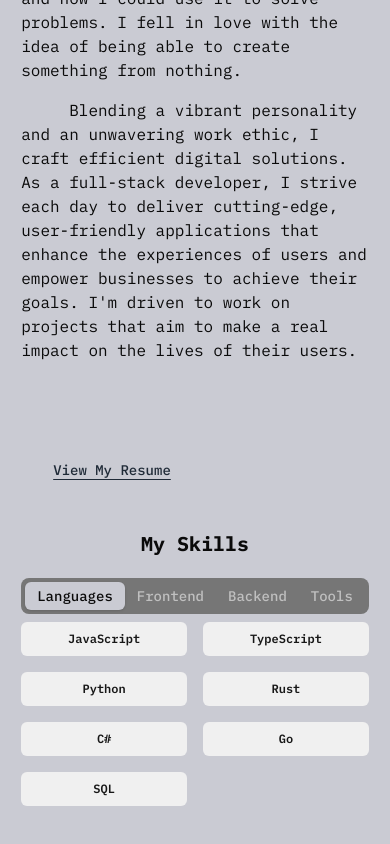
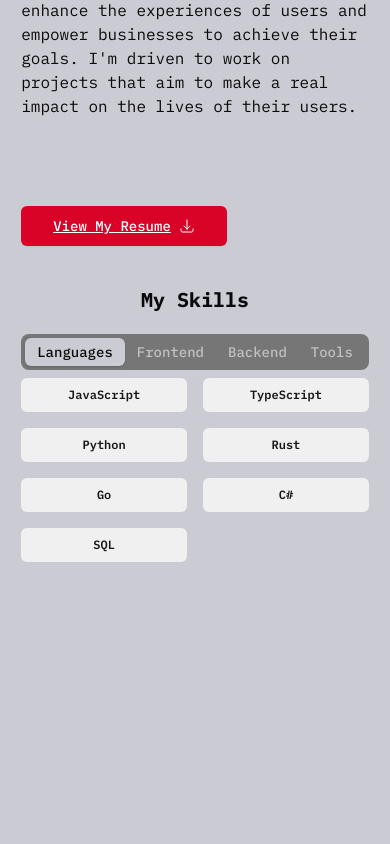
Before and after one commit to DandyChux/ceokoroji-portfolio, a Next.js app: page /about in a window 390 px wide. Shown: the part 1006-1850 px from the top of the page. After the commit the page ends 1640 px from the top, so only its background shows below. Built offline with nearby package versions, Linux system fonts and the light colour scheme; a web font is replaced by a local one.

Commit message:
Add resume download button and update contact page layout

```diff
--- a/prettier.config.cjs
+++ /dev/null
@@ -1,4 +0,0 @@
-/** @type {import("prettier").Config} */
-module.exports = {
-  plugins: [require.resolve("prettier-plugin-tailwindcss")],
-};
--- a/src/app/about/page.tsx
+++ b/src/app/about/page.tsx
@@ -1,90 +1,94 @@
-import type { Metadata, NextPage } from "next";
-import Image from "next/image";
-import Link from "next/link";
-import { Badge } from "~/components/ui/badge";
-import { Tabs, TabsContent, TabsList, TabsTrigger } from "~/components/ui/tabs";
-import { Button } from "~components/ui/button";
+import type { Metadata, NextPage } from 'next';
+import Image from 'next/image';
+import { ResumeButton } from '~/components/resume-button';
+import { Badge } from '~/components/ui/badge';
+import { Tabs, TabsContent, TabsList, TabsTrigger } from '~/components/ui/tabs';
 
 export const metadata: Metadata = {
-  title: "About",
+	title: 'About',
 };
 
 const About: NextPage = () => {
 	const skills = [
 		{
-      label: "Languages",
-      value: "languages",
-      list: ["JavaScript", "TypeScript", "Python", "Rust", "C#", "Go", "SQL"],
+			label: 'Languages',
+			value: 'languages',
+			list: ['JavaScript', 'TypeScript', 'Python', 'Rust', 'Go', 'C#', 'SQL'],
 		},
 		{
-      label: "Frontend",
-      value: "frontend",
+			label: 'Frontend',
+			value: 'frontend',
 			list: [
-        "HTML",
-        "CSS/SCSS",
-        "Angular",
-        "Solid.js",
-        "React",
-        "Next.js",
-        "Yew",
-        "Svelte",
-        "Astro",
+				'HTML',
+				'CSS/SCSS',
+				'React',
+				'Next.js',
+				'Solid.js',
+				'Angular',
+				'Astro',
+				'Yew',
 			],
 		},
 		{
-      label: "Backend",
-      value: "backend",
+			label: 'Backend',
+			value: 'backend',
 			list: [
-        "Node.js",
-        "Express",
-        "Nest.js",
-        "ASP.NET Core",
-        "Django",
-        "Axum",
-        "MySQL",
-        "PostgreSQL",
-        "MongoDB",
+				'Node.js',
+				'Django',
+				'Flask',
+				'Sanic',
+				'Axum',
+				'Actix',
+				'Fiber',
+				'.NET',
+				'PostgreSQL',
+				'Redis',
+				'SQLite',
+				'MySQL',
+				'MongoDB',
 			],
 		},
 		{
-      label: "Tools",
-      value: "tools",
+			label: 'Tools',
+			value: 'tools',
 			list: [
-        "Docker",
-        "VS Code",
-        "Git",
-        "Postman",
-        "Figma",
-        "Wordpress",
-        "Notion",
-        "Curve",
+				'Docker',
+				'AWS',
+				'Azure',
+				'Linux',
+				'Git',
+				'Jira',
+				'Figma',
+				'Wireshark',
+				'Wordpress',
 			],
 		},
 	] as const;
 
 	return (
-    <div className="flex h-full flex-col">
-      <h1 className="mb-2 self-start text-2xl font-medium xl:text-3xl">
+		<div className='flex h-full flex-col'>
+			<h1 className='mb-2 self-start text-2xl font-medium xl:text-3xl'>
 				About Me
 			</h1>
-      <h3 className="mb-8 self-start text-xl font-normal capitalize xl:text-2xl">
+			<h3 className='mb-8 self-start text-xl font-normal capitalize xl:text-2xl'>
 				Your friendly neighborhood developer
 			</h3>
 
-      <div className="mb-4 flex flex-col xl:flex-row xl:flex-wrap items-center">
+			<div className='mb-4 flex flex-col items-center xl:flex-row xl:flex-wrap'>
+				<div className='relative aspect-square mb-4 lg:order-2 xl:flex-[1_1_30%] rounded-sm border border-border'>
 					<Image
-          src={"/ceokoroji_headshot.png"}
-          alt="My headshot"
+						src={'/ceokoroji_headshot.png'}
+						alt='My headshot'
 						priority
-          width={350}
-          height={250}
-          className="xl:flex-[1_1_30%] rounded-sm border lg:order-2"
-          placeholder="blur"
-          blurDataURL="/Logo.png"
+						fill
+						className='absolute object-cover w-full h-full'
+						// placeholder='blur'
+						// blurDataURL=''
 					/>
+				</div>
 
-        <article className="xl:h-auto xl:flex-[1_1_70%] py-4 indent-12 2xl:order-1 2xl:px-20">
-          <p className="font-base my-4 text-base lg:text-lg 2xl:text-xl">
+				<article className='py-4 indent-12 xl:h-auto xl:flex-[1_1_70%] 2xl:order-1 2xl:px-20'>
+					<p className='font-base my-4 text-base lg:text-lg 2xl:text-xl'>
 						I recently graduated from the University of South Florida with a
 						B.S. in Information Science. I am currently working as a Financial
 						Systems Developer at Jabil, where I support the financial systems
@@ -94,14 +98,14 @@ const About: NextPage = () => {
 						solve problems and make a positive impact on the lives of others.
 					</p>
 
-          <p className="font-base my-4 text-base lg:text-lg 2xl:text-xl">
+					<p className='font-base my-4 text-base lg:text-lg 2xl:text-xl'>
 						Inspiration for my career path came from my natural curiosity and
 						desire to learn. I was always interested in how technology worked
 						and how I could use it to solve problems. I fell in love with the
 						idea of being able to create something from nothing.
 					</p>
 
-          <p className="font-base my-4 text-base lg:text-lg 2xl:text-xl">
+					<p className='font-base my-4 text-base lg:text-lg 2xl:text-xl'>
 						Blending a vibrant personality and an unwavering work ethic, I craft
 						efficient digital solutions. As a full-stack developer, I strive
 						each day to deliver cutting-edge, user-friendly applications that
@@ -112,35 +116,31 @@ const About: NextPage = () => {
 				</article>
 			</div>
 
-      <div className="flex w-full pt-10">
-        <Button size="lg" variant="link" className="underline" asChild>
-          <Link href="/Chukwuma_Okoroji.pdf" rel="noopener" target="_blank">
-            View My Resume
-          </Link>
-        </Button>
+			<div className='flex w-full pt-10'>
+				<ResumeButton />
 			</div>
 
-      <div className="flex flex-col items-center pt-10">
-        <h2 className="mb-5 text-xl font-bold">My Skills</h2>
+			<div className='flex flex-col items-center pt-10'>
+				<h2 className='mb-5 text-xl font-bold'>My Skills</h2>
 				{/* <Tabs tabData={tabs} /> */}
 				<Tabs
 					defaultValue={skills[0]?.value}
-          className="w-full lg:px-12 2xl:px-32"
+					className='w-full lg:px-12 2xl:px-32'
 				>
-          <TabsList className="inline-flex w-full">
+					<TabsList className='inline-flex w-full'>
 						{skills.map((skill, index) => (
-              <TabsTrigger key={index} value={skill.value} className="flex-1">
+							<TabsTrigger key={index} value={skill.value} className='flex-1'>
 								{skill.label}
 							</TabsTrigger>
 						))}
 					</TabsList>
 					<TabsContent value={skills[0].value}>
-            <div className="mb-6 grid grid-cols-2 gap-4 md:grid-cols-3 lg:grid-cols-4 xl:grid-cols-5">
+						<div className='mb-6 grid grid-cols-2 gap-4 md:grid-cols-3 lg:grid-cols-4 xl:grid-cols-5'>
 							{skills[0]?.list.map((skill, index) => (
 								<Badge
 									key={index}
-                  variant={"secondary"}
-                  className="justify-center py-2"
+									variant={'secondary'}
+									className='justify-center py-2'
 								>
 									{skill}
 								</Badge>
@@ -148,12 +148,12 @@ const About: NextPage = () => {
 						</div>
 					</TabsContent>
 					<TabsContent value={skills[1].value}>
-            <div className="mb-6 grid grid-cols-2 gap-4 md:grid-cols-3 lg:grid-cols-4 xl:grid-cols-5">
+						<div className='mb-6 grid grid-cols-2 gap-4 md:grid-cols-3 lg:grid-cols-4 xl:grid-cols-5'>
 							{skills[1]?.list.map((skill, index) => (
 								<Badge
 									key={index}
-                  variant={"secondary"}
-                  className="justify-center py-2"
+									variant={'secondary'}
+									className='justify-center py-2'
 								>
 									{skill}
 								</Badge>
@@ -161,12 +161,12 @@ const About: NextPage = () => {
 						</div>
 					</TabsContent>
 					<TabsContent value={skills[2].value}>
-            <div className="mb-6 grid grid-cols-2 gap-4 md:grid-cols-3 lg:grid-cols-4 xl:grid-cols-5">
+						<div className='mb-6 grid grid-cols-2 gap-4 md:grid-cols-3 lg:grid-cols-4 xl:grid-cols-5'>
 							{skills[2]?.list.map((skill, index) => (
 								<Badge
 									key={index}
-                  variant={"secondary"}
-                  className="justify-center py-2"
+									variant={'secondary'}
+									className='justify-center py-2'
 								>
 									{skill}
 								</Badge>
@@ -174,12 +174,12 @@ const About: NextPage = () => {
 						</div>
 					</TabsContent>
 					<TabsContent value={skills[3].value}>
-            <div className="mb-6 grid grid-cols-2 gap-4 md:grid-cols-3 lg:grid-cols-4 xl:grid-cols-5">
+						<div className='mb-6 grid grid-cols-2 gap-4 md:grid-cols-3 lg:grid-cols-4 xl:grid-cols-5'>
 							{skills[3]?.list.map((skill, index) => (
 								<Badge
 									key={index}
-                  variant={"secondary"}
-                  className="justify-center py-2"
+									variant={'secondary'}
+									className='justify-center py-2'
 								>
 									{skill}
 								</Badge>
--- a/src/app/page.tsx
+++ b/src/app/page.tsx
@@ -1,82 +1,122 @@
-import { ArrowDownTrayIcon } from '@heroicons/react/24/outline'
-import Image from 'next/image'
-import Link from 'next/link'
-import ProjectCard from '~/components/Projects/project-card'
-import { Button } from '~components/ui/button'
-import HeroCode from '~public/home_hero-code.svg'
-import type { Project } from '~typings/project'
+import Image from 'next/image';
+import Link from 'next/link';
+import ProjectCard from '~/components/Projects/project-card';
+import { ResumeButton } from '~/components/resume-button';
+import { Button } from '~components/ui/button';
+import HeroCode from '~public/home_hero-code.svg';
+import type { Project } from '~typings/project';
 
 export default function Home() {
-
 	const featuredProjects: Project[] = [
 		{
 			name: 'BlackStack Software Solutions',
-            description: 'A website for my freelance software development LLC. It was built for potential clients to learn more about the services I offer. For current clients, it serves as a hub for project management and communication with features like a client portal and a blog.',
-            documentation: 'https://github.com/blackstack-software-solutions/blackstack-site',
+			description:
+				'A website for my freelance software development LLC. It was built for potential clients to learn more about the services I offer. For current clients, it serves as a hub for project management and communication with features like a client portal and a blog.',
+			documentation:
+				'https://github.com/blackstack-software-solutions/blackstack-site',
 			deployment: 'https://blackstacksolutions.com',
-            skills: ['Next.js', 'TRPC', 'TailwindCSS', 'TypeScript', 'AWS S3', 'PostgreSQL'],
-            image: '/blackstack.svg'
+			skills: [
+				'Next.js',
+				'TRPC',
+				'TailwindCSS',
+				'TypeScript',
+				'AWS S3',
+				'PostgreSQL',
+			],
+			image: '/blackstack.svg',
 		},
 		{
 			name: 'Silvi',
-            description: 'Silvi is an open-source web-app with the purpose of enabling tree stewards to easily track and report on their reforestation projects as well as sharing that progress with a broader community.',
+			description:
+				'Silvi is an open-source web-app with the purpose of enabling tree stewards to easily track and report on their reforestation projects as well as sharing that progress with a broader community.',
 			documentation: 'https://github.com/SilviProtocol/silvi-open',
 			deployment: 'https://www.silvi.earth/about-us',
 			skills: ['Next.js', 'TypeScript', 'TailwindCSS', 'Django', 'Python'],
-            image: '/silvi.svg'
+			image: '/silvi.svg',
 		},
 		{
 			name: 'Sporta Go',
-            description: 'Sporta Go is a platform built for athletes to connect with trainers and coaches. They are a client of BlackStack Software Solutions. MVP currently in development.',
-            documentation: "https://github.com/SportaGo/sporta-go-web",
+			description:
+				'Sporta Go is a platform built for athletes to connect with trainers and coaches. They are a client of BlackStack Software Solutions. MVP currently in development.',
+			documentation: 'https://github.com/SportaGo/sporta-go-web',
 			deployment: 'https://thesportago.com',
 			skills: ['Next.js', 'Typescript', 'TailwindCSS', 'PostgreSQL', 'AWS S3'],
-            image: '/sporta-go.svg'
+			image: '/sporta-go.svg',
 		},
-    ]
+	];
 
 	return (
 		<div className='flex flex-col h-full'>
 			{/* Hero Section */}
 			<section className='flex flex-col lg:flex-row w-full items-start py-12 2xl:py-32'>
 				<div className='space-y-6 flex-1'>
-                    <h1 className="text-4xl lg:text-6xl mb-2 leading-normal font-semibold text-start">
+					<h1 className='text-4xl lg:text-6xl mb-2 leading-normal font-semibold text-start'>
 						Hello!
 					</h1>
-                    <h2 className='text-xl lg:text-3xl mb-2 leading-normal font-medium'>Your Friendly Neighborhood Software Developer</h2>
+					<h2 className='text-xl lg:text-3xl mb-2 leading-normal font-medium'>
+						Your Friendly Neighborhood Software Developer
+					</h2>
 					<p className='lg:w-[60%] mb-4 text-lg lg:text-xl 2xl:text-2xl leading-normal font-normal'>
-                        Got an idea? Let&apos;s bring it to life together! I&apos;ve got the full-stack expertise to transform your concept into a highly functional digital solution.
+						Got an idea? Let&apos;s bring it to life together! I&apos;ve got the
+						full-stack expertise to transform your concept into a highly
+						functional digital solution.
 					</p>
 
 					<div className='flex flex-col gap-4 w-max pt-16 2xl:pt-52'>
-                        <Button size='lg' className='mt-auto bg-accent text-accent-foreground hover:bg-accent/80' asChild>
-                            <Link href="/Chukwuma_Okoroji.pdf" rel='noopener' target='_blank' download>
-                                Download CV
-                                <ArrowDownTrayIcon className='w-4 h-4 ml-2' />
-                            </Link>
-                        </Button>
+						<ResumeButton />
 
 						<span className='inline-flex space-x-4'>
 							{/* LinkedIn Logo */}
 							{/* <!--!Font Awesome Free 6.5.2 by @fontawesome - https://fontawesome.com License - https://fontawesome.com/license/free Copyright 2024 Fonticons, Inc.--> */}
-                            <Link href='https://linkedin.com/in/chukwuma-okoroji/' rel='noopener' target='_blank' className='cursor-pointer group'>
-                                <svg xmlns="http://www.w3.org/2000/svg" viewBox="0 0 448 512" className='w-6 h-6 2xl:w-10 2xl:h-10 fill-accent group-hover:fill-accent/80'>
-                                    <path d="M100.3 448H7.4V148.9h92.9zM53.8 108.1C24.1 108.1 0 83.5 0 53.8a53.8 53.8 0 0 1 107.6 0c0 29.7-24.1 54.3-53.8 54.3zM447.9 448h-92.7V302.4c0-34.7-.7-79.2-48.3-79.2-48.3 0-55.7 37.7-55.7 76.7V448h-92.8V148.9h89.1v40.8h1.3c12.4-23.5 42.7-48.3 87.9-48.3 94 0 111.3 61.9 111.3 142.3V448z"/>
+							<Link
+								href='https://linkedin.com/in/chukwuma-okoroji/'
+								rel='noopener'
+								target='_blank'
+								className='cursor-pointer group'
+							>
+								<svg
+									xmlns='http://www.w3.org/2000/svg'
+									viewBox='0 0 448 512'
+									className='w-6 h-6 2xl:w-10 2xl:h-10 fill-accent group-hover:fill-accent/80'
+								>
+									<path d='M100.3 448H7.4V148.9h92.9zM53.8 108.1C24.1 108.1 0 83.5 0 53.8a53.8 53.8 0 0 1 107.6 0c0 29.7-24.1 54.3-53.8 54.3zM447.9 448h-92.7V302.4c0-34.7-.7-79.2-48.3-79.2-48.3 0-55.7 37.7-55.7 76.7V448h-92.8V148.9h89.1v40.8h1.3c12.4-23.5 42.7-48.3 87.9-48.3 94 0 111.3 61.9 111.3 142.3V448z' />
 								</svg>
 							</Link>
 
 							{/* Github Logo */}
 							{/* <!--!Font Awesome Free 6.5.2 by @fontawesome - https://fontawesome.com License - https://fontawesome.com/license/free Copyright 2024 Fonticons, Inc.--> */}
-                            <Link href='https://github.com/dandychux/' rel='noopener' target='_blank' className='cursor-pointer group'>
-                                <svg xmlns="http://www.w3.org/2000/svg" viewBox="0 0 496 512" className='w-6 h-6 2xl:w-10 2xl:h-10 fill-accent group-hover:fill-accent/80'>
-                                    <path d="M165.9 397.4c0 2-2.3 3.6-5.2 3.6-3.3 .3-5.6-1.3-5.6-3.6 0-2 2.3-3.6 5.2-3.6 3-.3 5.6 1.3 5.6 3.6zm-31.1-4.5c-.7 2 1.3 4.3 4.3 4.9 2.6 1 5.6 0 6.2-2s-1.3-4.3-4.3-5.2c-2.6-.7-5.5 .3-6.2 2.3zm44.2-1.7c-2.9 .7-4.9 2.6-4.6 4.9 .3 2 2.9 3.3 5.9 2.6 2.9-.7 4.9-2.6 4.6-4.6-.3-1.9-3-3.2-5.9-2.9zM244.8 8C106.1 8 0 113.3 0 252c0 110.9 69.8 205.8 169.5 239.2 12.8 2.3 17.3-5.6 17.3-12.1 0-6.2-.3-40.4-.3-61.4 0 0-70 15-84.7-29.8 0 0-11.4-29.1-27.8-36.6 0 0-22.9-15.7 1.6-15.4 0 0 24.9 2 38.6 25.8 21.9 38.6 58.6 27.5 72.9 20.9 2.3-16 8.8-27.1 16-33.7-55.9-6.2-112.3-14.3-112.3-110.5 0-27.5 7.6-41.3 23.6-58.9-2.6-6.5-11.1-33.3 2.6-67.9 20.9-6.5 69 27 69 27 20-5.6 41.5-8.5 62.8-8.5s42.8 2.9 62.8 8.5c0 0 48.1-33.6 69-27 13.7 34.7 5.2 61.4 2.6 67.9 16 17.7 25.8 31.5 25.8 58.9 0 96.5-58.9 104.2-114.8 110.5 9.2 7.9 17 22.9 17 46.4 0 33.7-.3 75.4-.3 83.6 0 6.5 4.6 14.4 17.3 12.1C428.2 457.8 496 362.9 496 252 496 113.3 383.5 8 244.8 8zM97.2 352.9c-1.3 1-1 3.3 .7 5.2 1.6 1.6 3.9 2.3 5.2 1 1.3-1 1-3.3-.7-5.2-1.6-1.6-3.9-2.3-5.2-1zm-10.8-8.1c-.7 1.3 .3 2.9 2.3 3.9 1.6 1 3.6 .7 4.3-.7 .7-1.3-.3-2.9-2.3-3.9-2-.6-3.6-.3-4.3 .7zm32.4 35.6c-1.6 1.3-1 4.3 1.3 6.2 2.3 2.3 5.2 2.6 6.5 1 1.3-1.3 .7-4.3-1.3-6.2-2.2-2.3-5.2-2.6-6.5-1zm-11.4-14.7c-1.6 1-1.6 3.6 0 5.9 1.6 2.3 4.3 3.3 5.6 2.3 1.6-1.3 1.6-3.9 0-6.2-1.4-2.3-4-3.3-5.6-2z"/>
+							<Link
+								href='https://github.com/dandychux/'
+								rel='noopener'
+								target='_blank'
+								className='cursor-pointer group'
+							>
+								<svg
+									xmlns='http://www.w3.org/2000/svg'
+									viewBox='0 0 496 512'
+									className='w-6 h-6 2xl:w-10 2xl:h-10 fill-accent group-hover:fill-accent/80'
+								>
+									<path d='M165.9 397.4c0 2-2.3 3.6-5.2 3.6-3.3 .3-5.6-1.3-5.6-3.6 0-2 2.3-3.6 5.2-3.6 3-.3 5.6 1.3 5.6 3.6zm-31.1-4.5c-.7 2 1.3 4.3 4.3 4.9 2.6 1 5.6 0 6.2-2s-1.3-4.3-4.3-5.2c-2.6-.7-5.5 .3-6.2 2.3zm44.2-1.7c-2.9 .7-4.9 2.6-4.6 4.9 .3 2 2.9 3.3 5.9 2.6 2.9-.7 4.9-2.6 4.6-4.6-.3-1.9-3-3.2-5.9-2.9zM244.8 8C106.1 8 0 113.3 0 252c0 110.9 69.8 205.8 169.5 239.2 12.8 2.3 17.3-5.6 17.3-12.1 0-6.2-.3-40.4-.3-61.4 0 0-70 15-84.7-29.8 0 0-11.4-29.1-27.8-36.6 0 0-22.9-15.7 1.6-15.4 0 0 24.9 2 38.6 25.8 21.9 38.6 58.6 27.5 72.9 20.9 2.3-16 8.8-27.1 16-33.7-55.9-6.2-112.3-14.3-112.3-110.5 0-27.5 7.6-41.3 23.6-58.9-2.6-6.5-11.1-33.3 2.6-67.9 20.9-6.5 69 27 69 27 20-5.6 41.5-8.5 62.8-8.5s42.8 2.9 62.8 8.5c0 0 48.1-33.6 69-27 13.7 34.7 5.2 61.4 2.6 67.9 16 17.7 25.8 31.5 25.8 58.9 0 96.5-58.9 104.2-114.8 110.5 9.2 7.9 17 22.9 17 46.4 0 33.7-.3 75.4-.3 83.6 0 6.5 4.6 14.4 17.3 12.1C428.2 457.8 496 362.9 496 252 496 113.3 383.5 8 244.8 8zM97.2 352.9c-1.3 1-1 3.3 .7 5.2 1.6 1.6 3.9 2.3 5.2 1 1.3-1 1-3.3-.7-5.2-1.6-1.6-3.9-2.3-5.2-1zm-10.8-8.1c-.7 1.3 .3 2.9 2.3 3.9 1.6 1 3.6 .7 4.3-.7 .7-1.3-.3-2.9-2.3-3.9-2-.6-3.6-.3-4.3 .7zm32.4 35.6c-1.6 1.3-1 4.3 1.3 6.2 2.3 2.3 5.2 2.6 6.5 1 1.3-1.3 .7-4.3-1.3-6.2-2.2-2.3-5.2-2.6-6.5-1zm-11.4-14.7c-1.6 1-1.6 3.6 0 5.9 1.6 2.3 4.3 3.3 5.6 2.3 1.6-1.3 1.6-3.9 0-6.2-1.4-2.3-4-3.3-5.6-2z' />
 								</svg>
 							</Link>
 
 							{/* Instagram Logo */}
-                            <Link href='https://instagram.com/the_ceokoroji/' rel='noopener' target='_blank' className='cursor-pointer group'>
-                                <svg fill="currentColor" stroke-width="0" xmlns="http://www.w3.org/2000/svg" viewBox="0 0 1024 1024" height="1em" width="1em" className="w-6 h-6 2xl:w-10 2xl:h-10 fill-accent group-hover:fill-accent/80">
-                                    <path d="M512 378.7c-73.4 0-133.3 59.9-133.3 133.3S438.6 645.3 512 645.3 645.3 585.4 645.3 512 585.4 378.7 512 378.7zM911.8 512c0-55.2.5-109.9-2.6-165-3.1-64-17.7-120.8-64.5-167.6-46.9-46.9-103.6-61.4-167.6-64.5-55.2-3.1-109.9-2.6-165-2.6-55.2 0-109.9-.5-165 2.6-64 3.1-120.8 17.7-167.6 64.5C132.6 226.3 118.1 283 115 347c-3.1 55.2-2.6 109.9-2.6 165s-.5 109.9 2.6 165c3.1 64 17.7 120.8 64.5 167.6 46.9 46.9 103.6 61.4 167.6 64.5 55.2 3.1 109.9 2.6 165 2.6 55.2 0 109.9.5 165-2.6 64-3.1 120.8-17.7 167.6-64.5 46.9-46.9 61.4-103.6 64.5-167.6 3.2-55.1 2.6-109.8 2.6-165zM512 717.1c-113.5 0-205.1-91.6-205.1-205.1S398.5 306.9 512 306.9 717.1 398.5 717.1 512 625.5 717.1 512 717.1zm213.5-370.7c-26.5 0-47.9-21.4-47.9-47.9s21.4-47.9 47.9-47.9 47.9 21.4 47.9 47.9a47.84 47.84 0 0 1-47.9 47.9z" />
+							<Link
+								href='https://instagram.com/the_ceokoroji/'
+								rel='noopener'
+								target='_blank'
+								className='cursor-pointer group'
+							>
+								<svg
+									fill='currentColor'
+									stroke-width='0'
+									xmlns='http://www.w3.org/2000/svg'
+									viewBox='0 0 1024 1024'
+									height='1em'
+									width='1em'
+									className='w-6 h-6 2xl:w-10 2xl:h-10 fill-accent group-hover:fill-accent/80'
+								>
+									<path d='M512 378.7c-73.4 0-133.3 59.9-133.3 133.3S438.6 645.3 512 645.3 645.3 585.4 645.3 512 585.4 378.7 512 378.7zM911.8 512c0-55.2.5-109.9-2.6-165-3.1-64-17.7-120.8-64.5-167.6-46.9-46.9-103.6-61.4-167.6-64.5-55.2-3.1-109.9-2.6-165-2.6-55.2 0-109.9-.5-165 2.6-64 3.1-120.8 17.7-167.6 64.5C132.6 226.3 118.1 283 115 347c-3.1 55.2-2.6 109.9-2.6 165s-.5 109.9 2.6 165c3.1 64 17.7 120.8 64.5 167.6 46.9 46.9 103.6 61.4 167.6 64.5 55.2 3.1 109.9 2.6 165 2.6 55.2 0 109.9.5 165-2.6 64-3.1 120.8-17.7 167.6-64.5 46.9-46.9 61.4-103.6 64.5-167.6 3.2-55.1 2.6-109.8 2.6-165zM512 717.1c-113.5 0-205.1-91.6-205.1-205.1S398.5 306.9 512 306.9 717.1 398.5 717.1 512 625.5 717.1 512 717.1zm213.5-370.7c-26.5 0-47.9-21.4-47.9-47.9s21.4-47.9 47.9-47.9 47.9 21.4 47.9 47.9a47.84 47.84 0 0 1-47.9 47.9z' />
 								</svg>
 							</Link>
 						</span>
@@ -95,23 +135,24 @@ export default function Home() {
 
 			{/* Featured Projects */}
 			<section className='my-4 flex flex-col w-full py-12 2xl:py-32'>
-                <h1 className='text-3xl mb-2 text-center lg:m-0 leading-normal font-normal'>Featured Projects</h1>
+				<h1 className='text-3xl mb-2 text-center lg:m-0 leading-normal font-normal'>
+					Featured Projects
+				</h1>
 
 				<div className='grid gap-3 pt-3 mt-3 md:grid-cols-2 3xl:grid-cols-3'>
 					{featuredProjects.map((project, index) => (
-                        <ProjectCard
-                            key={index}
-                            {...project}
-                            className="rounded-3xl"
-                        />
+						<ProjectCard key={index} {...project} className='rounded-3xl' />
 					))}
 				</div>
 
-                <Button size={'lg'} variant={'link'} className='self-end hover:text-accent'>
+				<Button
+					size={'lg'}
+					variant={'link'}
+					className='self-end hover:text-accent'
+				>
 					<Link href='/projects'>See All Projects {'->'}</Link>
 				</Button>
 			</section>
 		</div>
-    )
-
+	);
 }
--- /dev/null
+++ b/src/components/resume-button.tsx
@@ -0,0 +1,44 @@
+'use client';
+
+import { ArrowDownTrayIcon } from '@heroicons/react/24/outline';
+import { usePlausible } from 'next-plausible';
+import Link from 'next/link';
+import { usePathname } from 'next/navigation';
+import { Button } from './ui/button';
+
+export const ResumeButton = () => {
+	const plausible = usePlausible();
+	const pathname = usePathname();
+
+	// const btnText = 'View My Resume';
+	const btnText = pathname === '/' ? 'Download CV' : 'View My Resume';
+
+	const handleClick = () => {
+		plausible('Resume Downloaded', {
+			props: {
+				btnLocation: pathname,
+				btnText: btnText,
+			},
+		});
+	};
+
+	return (
+		<Button
+			size='lg'
+			variant='accent'
+			className='underline'
+			onClick={handleClick}
+			asChild
+		>
+			<Link
+				href='/Chukwuma_Okoroji.pdf'
+				rel='noopener'
+				target='_blank'
+				download
+			>
+				{btnText}
+				<ArrowDownTrayIcon className='w-4 h-4 ml-2' />
+			</Link>
+		</Button>
+	);
+};
```
Also changed, not shown: src/app/contact/page.tsx (+14 -10 lines), src/app/projects/page.tsx (+102 -110 lines), src/components/Navbar/Sidebar.tsx (+60 -33 lines), 1 other file (tests, documents, lock files or other folders). Lines whose indentation alone changed are shown as unchanged.
